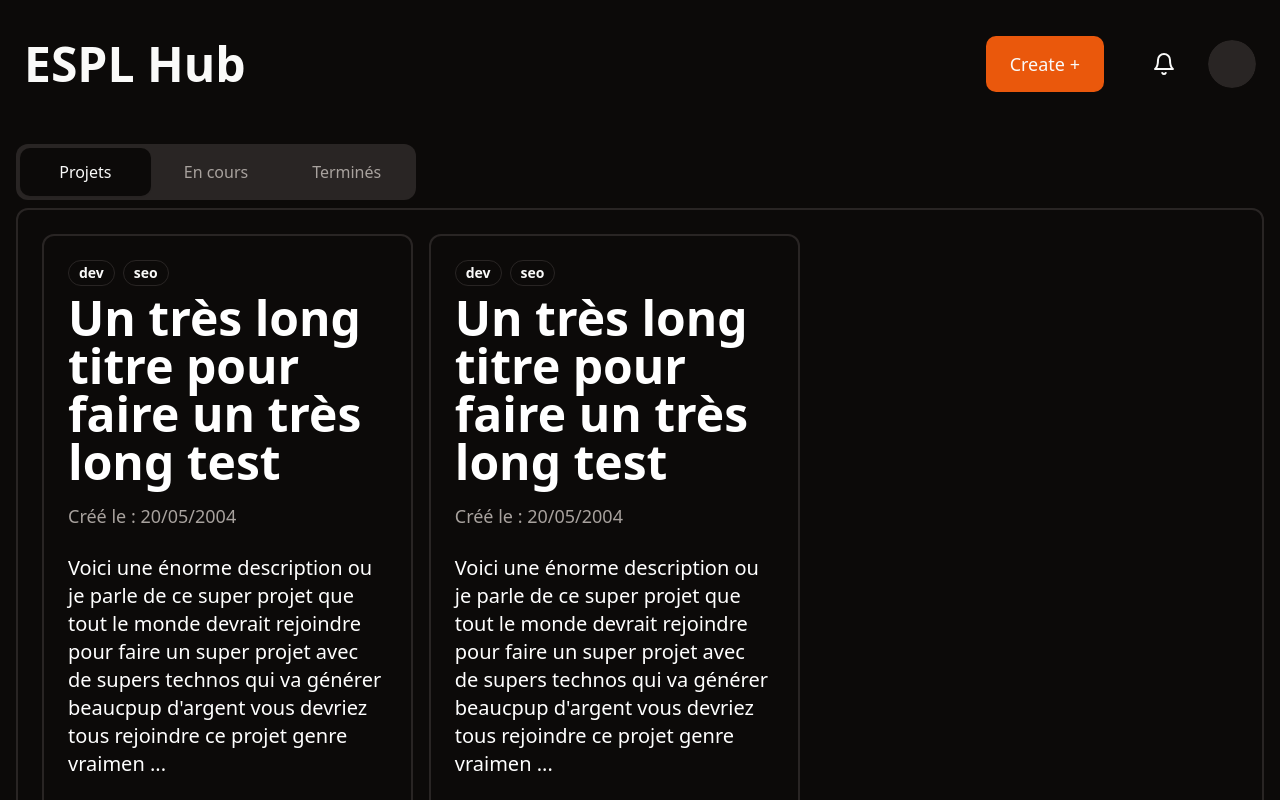
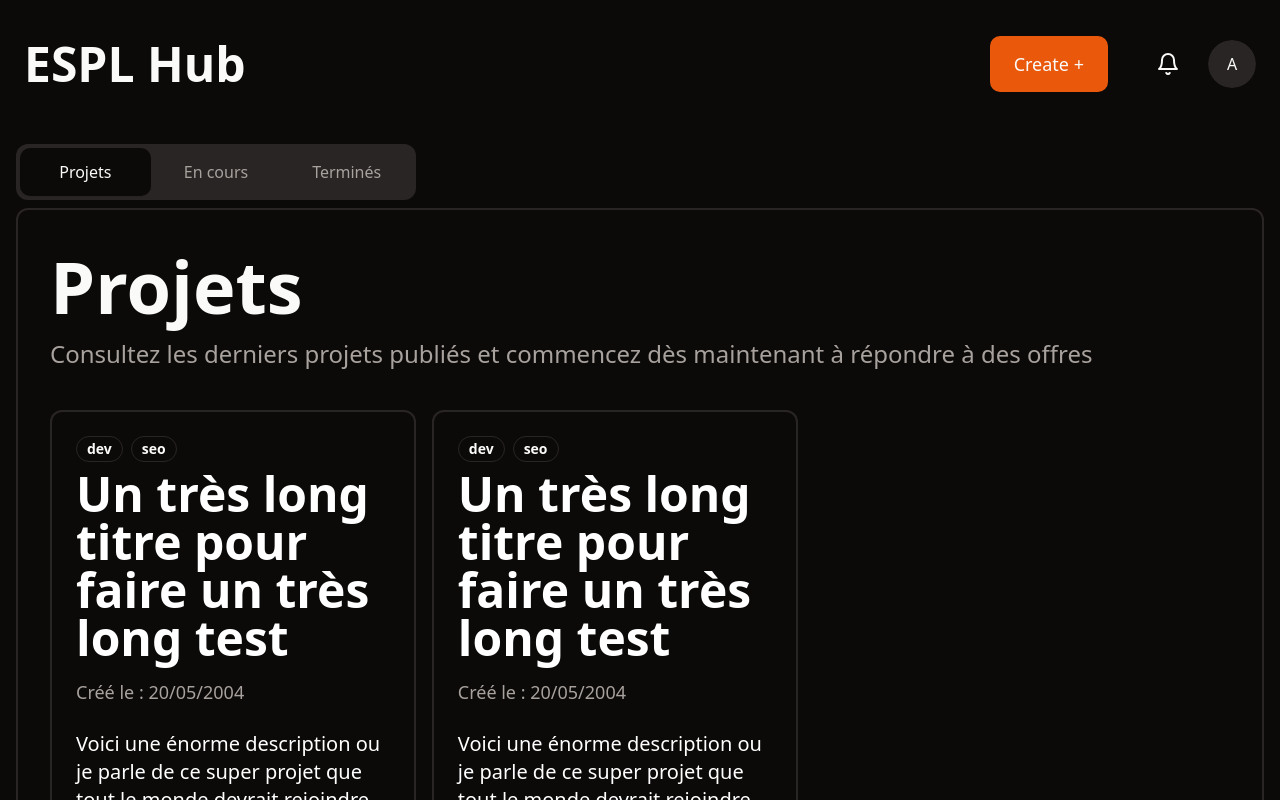
Before and after one commit to Elracoon/ESPL-hub-client, a React (Vite) app: page / in a window 1280 px wide. Shown: the top 800 px of the page. Built offline with nearby package versions, Linux system fonts and the light colour scheme.

Commit message:
Change tabs-content-dashboard class, nav icons layout & TabsMain layout

```diff
--- a/src/components/Header/Nav.tsx
+++ b/src/components/Header/Nav.tsx
@@ -40,9 +40,9 @@ export default function Nav() {
     return (
         <nav className="w-full h-32 py-4 px-6 flex-row-center-between">
             <div className="flex-row-center-center">
-                <h1 className="text-5xl font-semibold">
+                <p className="text-5xl font-semibold">
                     <Link to={"/"}>ESPL Hub</Link>
-                </h1>
+                </p>
             </div>
             <div className="flex-row-center-between gap-8">
                 <Dialog>
@@ -71,7 +71,7 @@ export default function Nav() {
                         </DialogFooter>
                     </DialogContent>
                 </Dialog>
-                <div className="flex-row-center-center gap-4">
+                <div className="flex-row-center-center gap-3">
                     <Link to={"/notifications"}>
                         <div className="flex-col-center-center rounded-lg w-14 h-14 hover:bg-secondary/80">
                             <Bell />
@@ -79,7 +79,8 @@ export default function Nav() {
                     </Link>
                     <Link to={"/profile"}>
                         <Avatar>
-                            <AvatarFallback>{ firstLetterFirstName }</AvatarFallback>
+                            {/* <AvatarFallback>{ firstLetterFirstName }</AvatarFallback> */}
+                            <AvatarFallback>A</AvatarFallback>
                         </Avatar>
                     </Link>
                 </div>
--- a/src/components/Tabs/TabsMain.tsx
+++ b/src/components/Tabs/TabsMain.tsx
@@ -5,6 +5,10 @@ import { TabsContent } from "@/components/ui/tabs";
 export default function TabsMain() {
     return (
         <TabsContent value="projets" className="tabs-content-dashboard">
+            <div className="w-full h-auto pt-2 pb-10 text-2xl flex-col-start-start gap-4 font-semibold">
+                <h1 className="text-7xl">Projets</h1>
+                <p className="font-normal text-muted-foreground">Consultez les derniers projets publiés et commencez dès maintenant à répondre à des offres</p>
+            </div>
             <div className="flex-row-center gap-4">
                 <CardProject title="Un très long titre pour faire un très long test" date="20/05/2004" description="Voici une énorme description ou je parle de ce super projet que tout le monde devrait rejoindre pour faire un super projet avec de supers technos qui va générer beaucpup d'argent vous devriez tous rejoindre ce projet genre vraiment " skills={["dev", "seo"]} />
                 <CardProject title="Un très long titre pour faire un très long test" date="20/05/2004" description="Voici une énorme description ou je parle de ce super projet que tout le monde devrait rejoindre pour faire un super projet avec de supers technos qui va générer beaucpup d'argent vous devriez tous rejoindre ce projet genre vraiment " skills={["dev", "seo"]} />
--- a/src/style/index.css
+++ b/src/style/index.css
@@ -75,5 +75,5 @@ body::-webkit-scrollbar {
 }
 
 .tabs-content-dashboard {
-    @apply w-full h-auto border-2 border-border p-6 rounded-xl
+    @apply w-full h-auto border-2 border-border p-8 rounded-xl
 }
```
